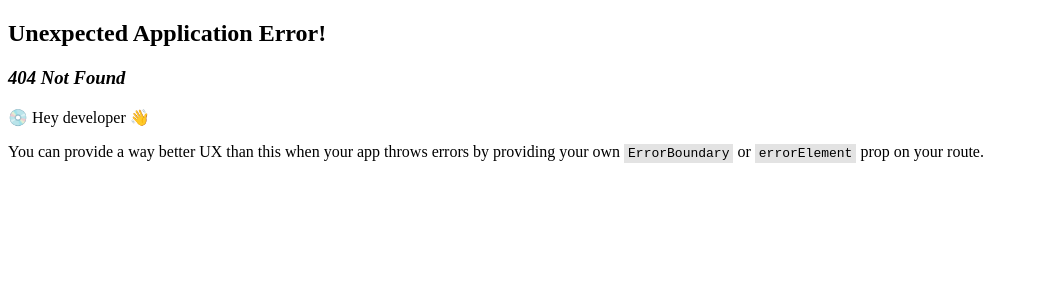
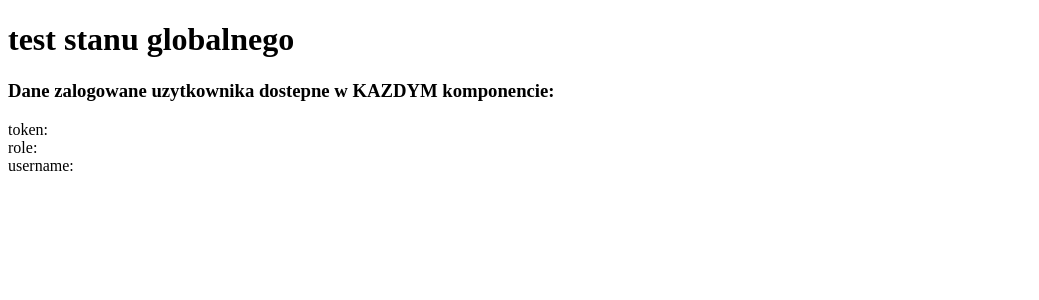
Before and after one commit to kubapadlo/fixit-fullstackTS, a React (Vite) app in the folder frontend/fixtIT-frontend/: page /home in a window 1280 px wide. Before the commit this address had no page. Shown: the top 300 px of the page, without its empty margins (0-1039 px from the left). Built offline with nearby package versions, Linux system fonts and the light colour scheme.

Commit message:
implementacja stanu gloabalnego (zustand)

```diff
--- a/frontend/fixtIT-frontend/package.json
+++ b/frontend/fixtIT-frontend/package.json
@@ -18,7 +18,8 @@
     "react-dom": "^19.2.0",
     "react-hook-form": "^7.66.0",
     "react-router-dom": "^7.9.6",
-    "zod": "^4.1.12"
+    "zod": "^4.1.12",
+    "zustand": "^5.0.8"
   },
   "devDependencies": {
     "@eslint/js": "^9.39.1",
--- a/frontend/fixtIT-frontend/src/main.tsx
+++ b/frontend/fixtIT-frontend/src/main.tsx
@@ -6,9 +6,12 @@ import { createBrowserRouter, RouterProvider } from "react-router-dom";
 import { QueryClientProvider, QueryClient } from "@tanstack/react-query";
 
 import { LoginPage } from "./pages/loginpage.tsx";
+import Homepage from "./pages/homepage.tsx";
 
 // react-router
-const router = createBrowserRouter([{ path: "/", element: <LoginPage /> }]);
+const router = createBrowserRouter([{ path: "/", element: <LoginPage /> },
+  {path: "/home", element: <Homepage/>}
+]);
 
 //react-query
 const queryClient = new QueryClient();
--- /dev/null
+++ b/frontend/fixtIT-frontend/src/pages/homepage.tsx
@@ -0,0 +1,19 @@
+import { useLoggedUserState } from "../store/userStore";
+
+const Homepage = () => {
+  const user = useLoggedUserState((state) => state.user);
+  const accessToken = useLoggedUserState((state) => state.accessToken);
+  return (
+    <div>
+      <h1> test stanu globalnego </h1>
+      <h3> Dane zalogowane uzytkownika dostepne w KAZDYM komponencie: </h3>
+      token: {accessToken}
+      <br />
+      role: {user?.role}
+      <br />
+      username: {user?.username}
+    </div>
+  );
+};
+
+export default Homepage;
--- a/frontend/fixtIT-frontend/src/pages/loginpage.tsx
+++ b/frontend/fixtIT-frontend/src/pages/loginpage.tsx
@@ -3,6 +3,8 @@ import { z } from "zod";
 import { useForm } from "react-hook-form";
 import { zodResolver } from "@hookform/resolvers/zod";
 import { useMutation } from "@tanstack/react-query";
+import { useLoggedUserState } from "../store/userStore";
+import { useNavigate } from "react-router-dom";
 
 const formSchema = z.object({
   email: z.email(),
@@ -12,6 +14,13 @@ const formSchema = z.object({
 type formFields = z.infer<typeof formSchema>;
 
 export function LoginPage() {
+  // zustand
+  const setUser = useLoggedUserState((state) => state.setUser);
+
+  // react-router
+  const navigate = useNavigate();
+
+  // React-hook-form
   const {
     register,
     handleSubmit,
@@ -24,7 +33,11 @@ export function LoginPage() {
   const mutation = useMutation({
     mutationFn: login,
     onSuccess: (data) => {
-      console.log(data);
+      setUser(data.user, data.accessToken);
+
+      setTimeout(() => {
+        navigate("/home");
+      }, 1000);
     },
   });
 
--- /dev/null
+++ b/frontend/fixtIT-frontend/src/store/userStore.ts
@@ -0,0 +1,16 @@
+import { create } from 'zustand';
+import type {User} from '../types/user.type';
+
+type UserStore = {
+    isAuthenticated : boolean,
+    user: User | null,
+    accessToken : string | null,
+    setUser: (user:User, accessToken:string) => void
+}
+
+export const useLoggedUserState = create<UserStore>((set)=>({
+    isAuthenticated : false,
+    user : null,
+    accessToken : null,
+    setUser : (user, accessToken) => set({isAuthenticated:true, user:user, accessToken:accessToken})
+}))
--- /dev/null
+++ b/frontend/fixtIT-frontend/src/types/user.type.ts
@@ -0,0 +1,5 @@
+export type User = {
+    id: string,
+    username: string,
+    role:string
+}
```
Also changed, not shown: frontend/fixtIT-frontend/src/services/login.ts (+2 -8 lines), 2 other files (tests, documents, lock files or other folders).
